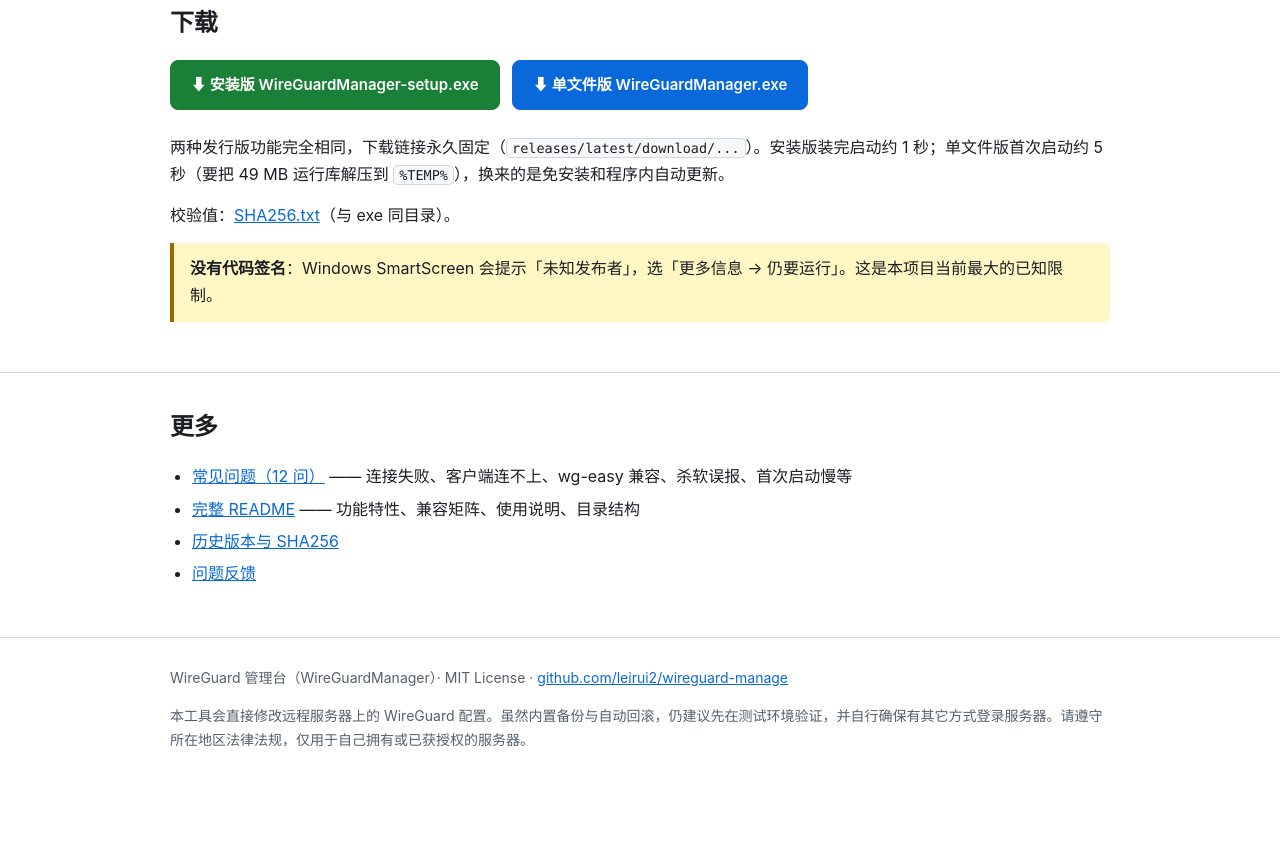
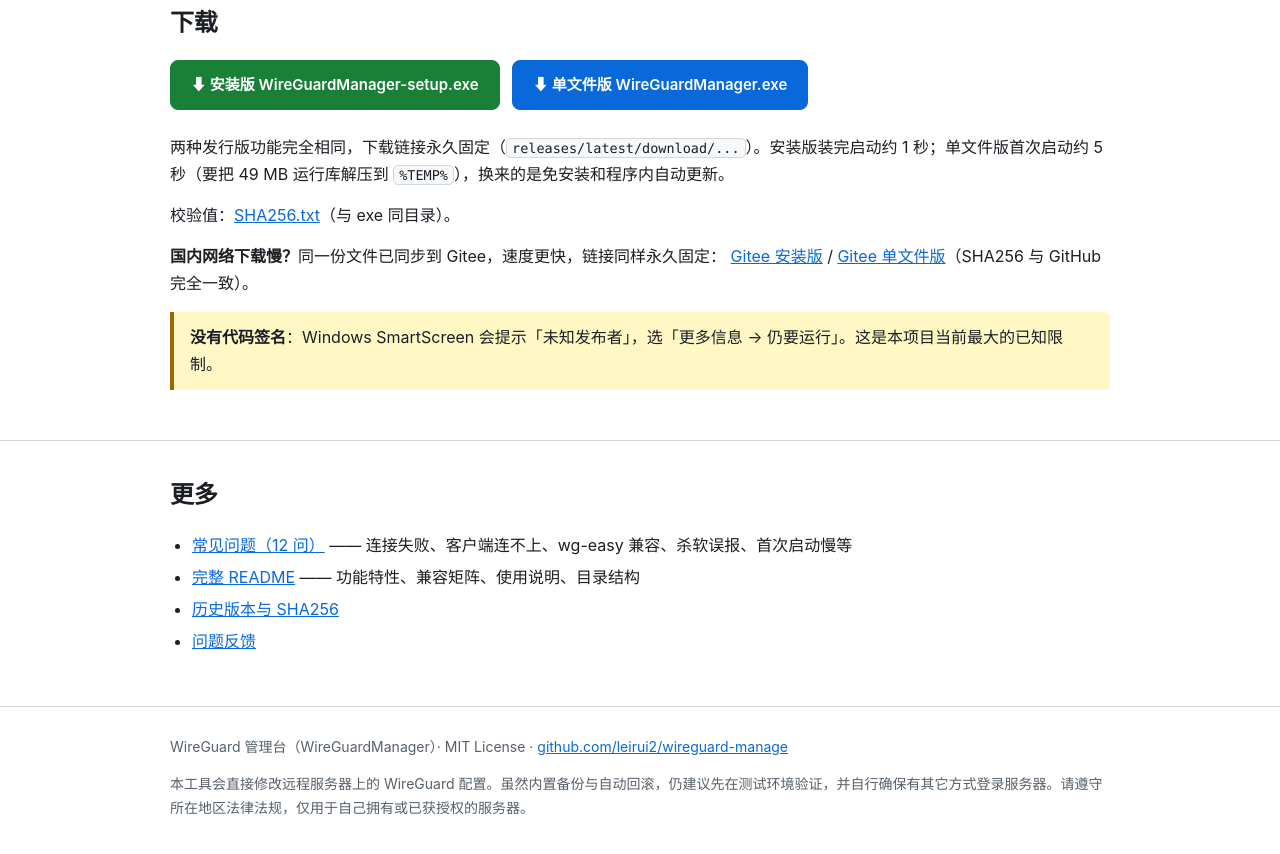
Before and after one commit to leirui2/wireguard-manage, a plain HTML site: page docs/index.html in a window 1280 px wide. Shown: the part 5429-6283 px from the top of the page. Before the commit the page ends 6241 px from the top, so only its background shows below. Drawn offline with Linux system fonts and the light colour scheme.

Commit message:
docs: 补 Gitee 国内下载入口
README 下载区、docs/index.html、llms.txt、llms-full.txt 各加一段
Gitee 镜像下载说明，指向 releases/download/latest/ 的固定链接
（与 GitHub 的 releases/latest/download/ 语义一致，文件 SHA256 相同）。

```diff
--- a/docs/index.html
+++ b/docs/index.html
@@ -287,6 +287,9 @@ wg-quick strip + wg syncconf 热加载（不中断现有连接）
     </p>
     <p>两种发行版功能完全相同，下载链接永久固定（<code>releases/latest/download/...</code>）。安装版装完启动约 1 秒；单文件版首次启动约 5 秒（要把 49 MB 运行库解压到 <code>%TEMP%</code>），换来的是免安装和程序内自动更新。</p>
     <p>校验值：<a href="https://github.com/leirui2/wireguard-manage/releases/latest/download/SHA256.txt">SHA256.txt</a>（与 exe 同目录）。</p>
+    <p><strong>国内网络下载慢？</strong>同一份文件已同步到 Gitee，速度更快，链接同样永久固定：
+      <a href="https://gitee.com/leirui0421/wireguard-manage/releases/download/latest/WireGuardManager-setup.exe">Gitee 安装版</a> /
+      <a href="https://gitee.com/leirui0421/wireguard-manage/releases/download/latest/WireGuardManager.exe">Gitee 单文件版</a>（SHA256 与 GitHub 完全一致）。</p>
     <div class="note"><strong>没有代码签名</strong>：Windows SmartScreen 会提示「未知发布者」，选「更多信息 → 仍要运行」。这是本项目当前最大的已知限制。</div>
   </div>
 </section>
```
Also changed, not shown: docs/llms-full.txt, docs/llms.txt, 1 other file.
